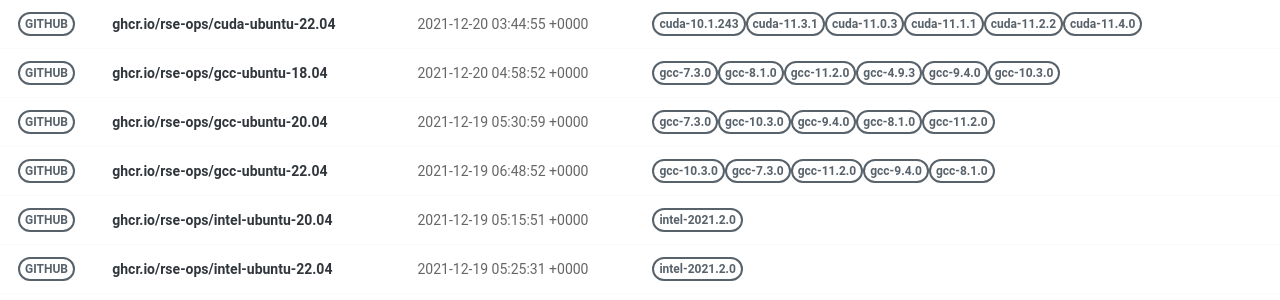
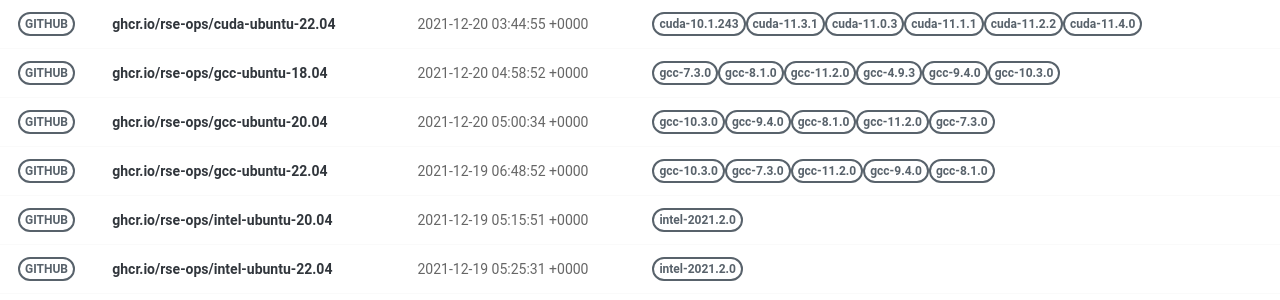
Before and after one commit to rse-ops/docker-images, a Jekyll site: the page built from pages/index.md, in a window 1280 px wide. Shown: the part 326-626 px from the top of the page. Built offline with Jekyll 4.4.1, drawn with Linux system fonts in a browser that asks for light colours; nearby versions of some CDN libraries.

Commit message:
Automated push to update library 2021-12-20

```diff
--- a/_library/ghcr.io-rse-ops-gcc-ubuntu-20.04.md
+++ b/_library/ghcr.io-rse-ops-gcc-ubuntu-20.04.md
@@ -1,14 +1,11 @@
 ---
 layout: container
 name: ghcr.io/rse-ops/gcc-ubuntu-20.04
-updated_at: 2021-12-19 05:30:59.838289
+updated_at: 2021-12-20 05:00:34.818309
 
 
 container_url: https://github.com/orgs/rse-ops/packages/container/package/gcc-ubuntu-20.04
 versions:
- - tag: gcc-7.3.0
-   dockerfile: https://github.com/rse-ops/docker-images/blob/main/ubuntu/gcc/Dockerfile
-   manifest: https://crane.ggcr.dev/manifest/ghcr.io/rse-ops/gcc-ubuntu-20.04:gcc-7.3.0
  - tag: gcc-10.3.0
    dockerfile: https://github.com/rse-ops/docker-images/blob/main/ubuntu/gcc/Dockerfile
    manifest: https://crane.ggcr.dev/manifest/ghcr.io/rse-ops/gcc-ubuntu-20.04:gcc-10.3.0
```
Also changed, not shown: other parts of _library/ghcr.io-rse-ops-gcc-ubuntu-20.04.md (+3 -0 lines).
